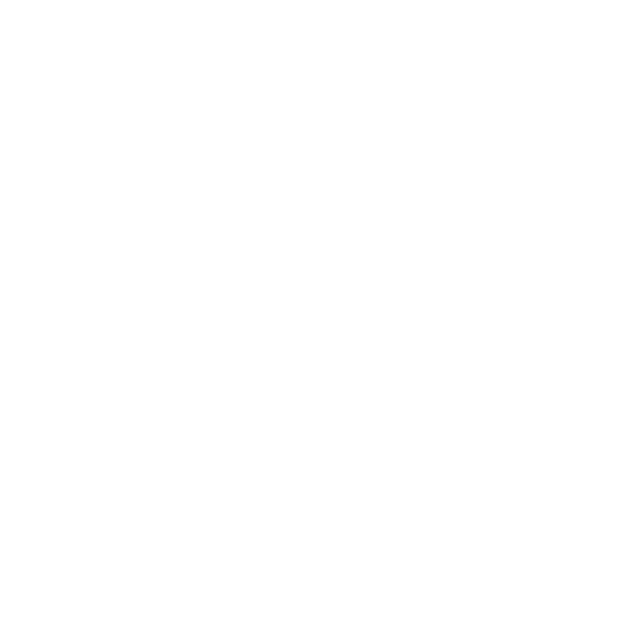
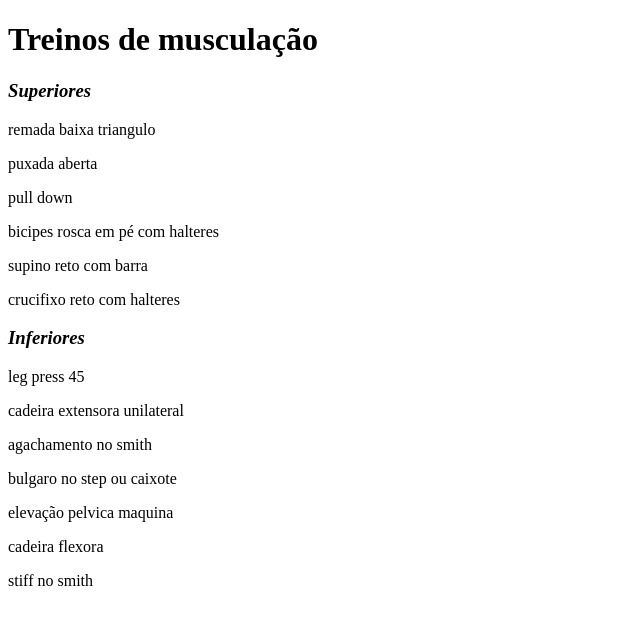
Before and after one commit to nathferres/projetoinicial, a plain HTML site: page index.html in a window 1280 px wide. Shown: the whole page, without its empty margins (0-640 px from the left). Drawn offline with Linux system fonts and the light colour scheme.

Commit message:
segundo comiit

```diff
--- a/index.html
+++ b/index.html
@@ -3,7 +3,33 @@
   <head>
     <meta charset="UTF-8" />
     <meta name="viewport" content="width=device-width, initial-scale=1.0" />
-    <title>case estudo</title>
+    <title>Estudo treino academia</title>
   </head>
-  <body></body>
+  <body>
+    <h1>Treinos de musculação</h1>
+    <div>
+      <h3><i>Superiores</i></h3>
+    </div>
+    <div>
+      <p>remada baixa triangulo</p>
+      <p>puxada aberta</p>
+      <p>pull down</p>
+      <p>bicipes rosca em pé com halteres</p>
+      <p>supino reto com barra</p>
+      <p>crucifixo reto com halteres</p>
+    </div>
+    <span></span>
+    <div>
+      <h3><i>Inferiores</i></h3>
+    </div>
+    <div>
+      <p>leg press 45</p>
+      <p>cadeira extensora unilateral</p>
+      <p>agachamento no smith</p>
+      <p>bulgaro no step ou caixote</p>
+      <p>elevação pelvica maquina</p>
+      <p>cadeira flexora</p>
+      <p>stiff no smith</p>
+    </div>
+  </body>
 </html>
```
